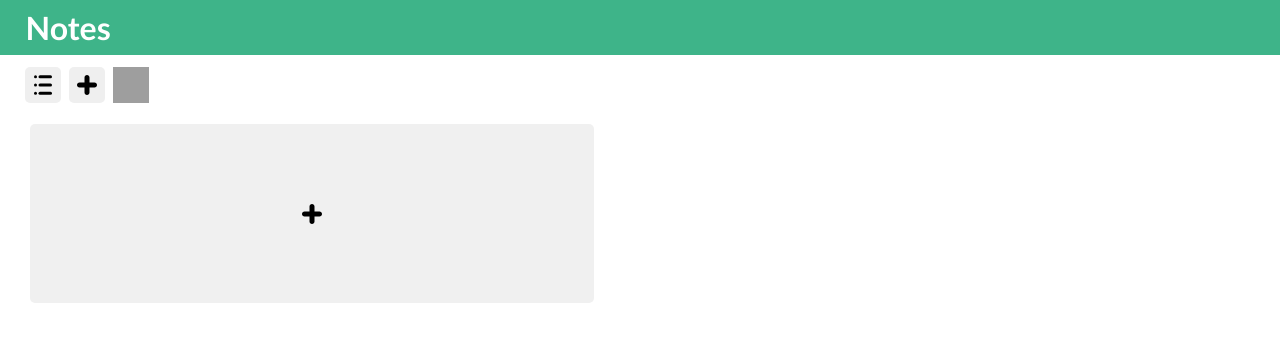
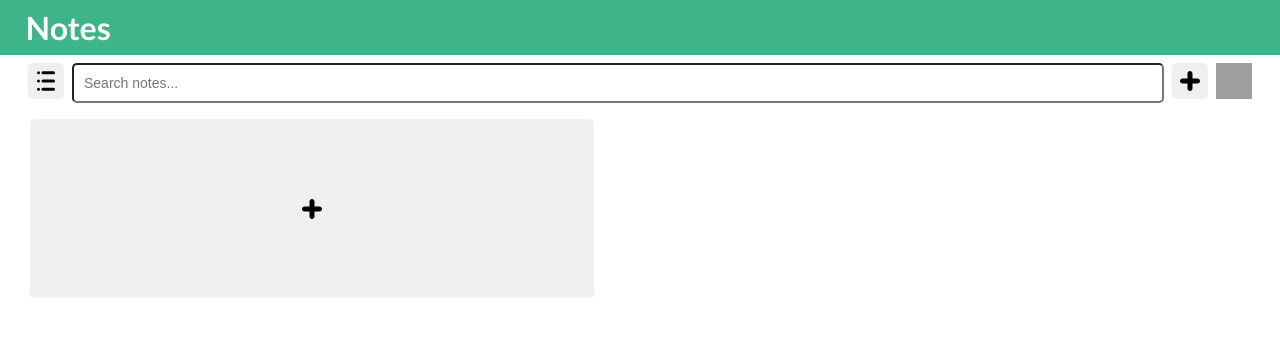
Before and after one commit to riaqliu/vue-notes-app, a Vue app in the folder electron-vite-vue/: page / in a window 1280 px wide. Shown: the top 342 px of the page. Built offline with nearby package versions, Linux system fonts and the light colour scheme; grey boxes are pictures that could not be loaded.

Commit message:
Add search bar and remove forced ordering

```diff
--- a/electron-vite-vue/package.json
+++ b/electron-vite-vue/package.json
@@ -25,6 +25,7 @@
     "preview": "vite preview"
   },
   "devDependencies": {
+    "@m31coding/fuzzy-search": "^1.0.2",
     "@vitejs/plugin-vue": "^5.0.4",
     "@vue/devtools": "^7.7.7",
     "electron": "^29.1.1",
--- a/electron-vite-vue/src/components/NotesPage.vue
+++ b/electron-vite-vue/src/components/NotesPage.vue
@@ -141,7 +141,6 @@ function toggleViewHandler() {
     width: 42vw;
 
     &.expanded {
-        order: -1;
         height: 50vh;
         width: 80rem;
         transition: height 0.4s, width 1.1s;
--- a/electron-vite-vue/src/components/NotesPageHeader.vue
+++ b/electron-vite-vue/src/components/NotesPageHeader.vue
@@ -15,6 +15,7 @@ const emit = defineEmits<{
 <template>
 <div class="notes-page-header">
     <Button menu class="toggle-view-btn" @click="emit('toggleView')"/>
+    <input type="text" class="search-input" placeholder="Search notes..." />
     <Button plus class="add-btn" @click="emit('addNewNote')"/>
     <Button delete class="delete-btn" @click="emit('deleteAll')"/>
 </div>
@@ -22,14 +23,23 @@ const emit = defineEmits<{
 <style lang="scss" scoped>
 @use "@/stylesheets/default.scss" as *;
 .notes-page-header {
-    width:100%;
-    padding: 5px;
-    padding-top: 12px;
+    flex: 0;
+    padding: 8px 28px 0 28px;
     display: flex;
     justify-content: flex-start;
     align-content: center;
     gap: 8px;
 }
+
+.search-input {
+    height: 36px;
+    flex: 1;
+    padding: 0 10px;
+    border-radius: 5px;
+    font-size: 14px;
+    min-width: 0;
+}
+
 
 .toggle-view-btn,
 .delete-btn,
@@ -47,10 +57,6 @@ const emit = defineEmits<{
         box-shadow: 0 0 3px $shadow-teal;
         transition: transform 0.2s ease, background-color 0.2s;
     }
-}
-
-.toggle-view-btn {
-    margin-left: 20px;
 }
 .delete-btn {
     ::v-deep(img) {
@@ -70,5 +76,4 @@ const emit = defineEmits<{
         left: 0.5rem;
     }
 }
-
 </style>
```
